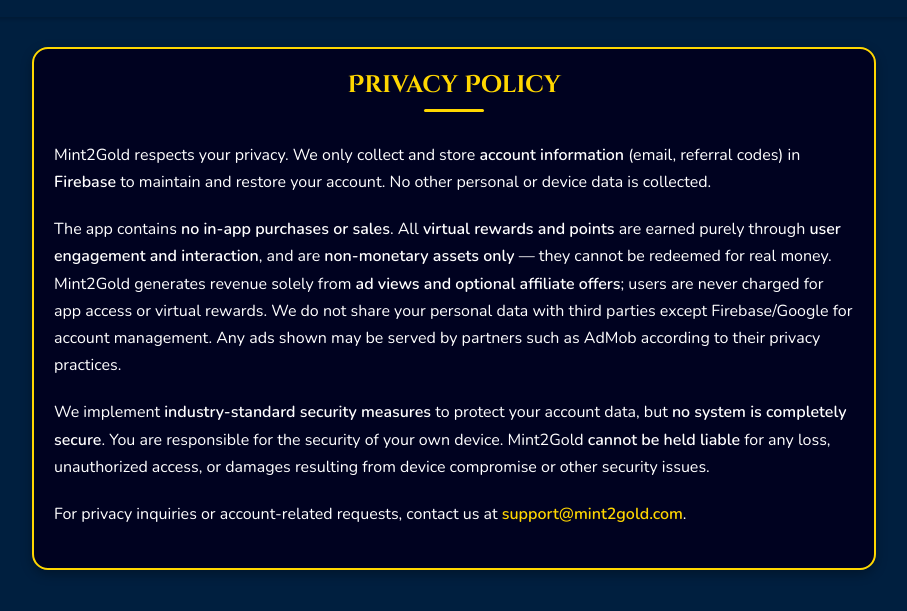
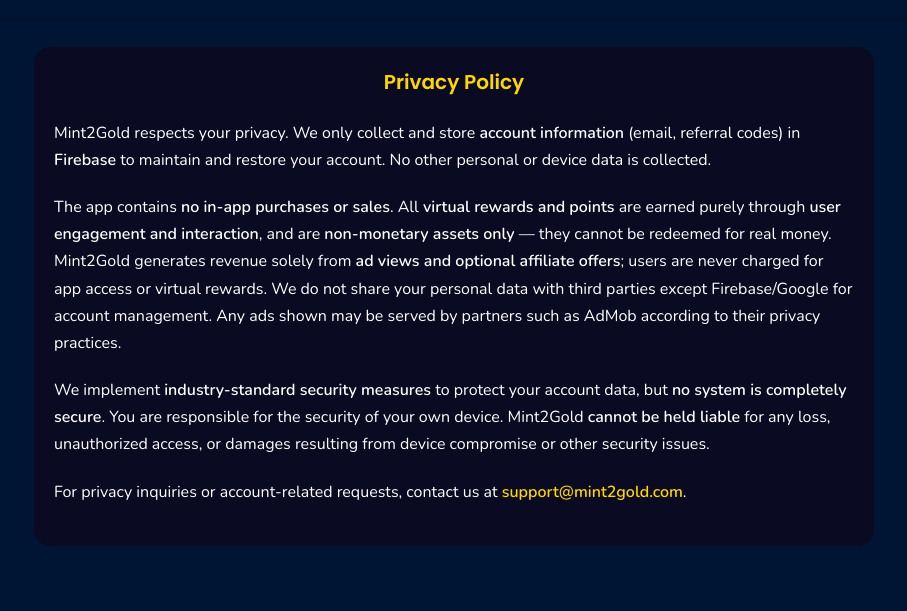
Before and after one commit to mint2gold/mint2gold.github.io, a plain HTML site: page privacy-policy.html in a window 1280 px wide. Shown: the part 83-694 px from the top of the page, without its empty margins (186-1093 px from the left). Drawn offline with nearby package versions, Linux system fonts and the light colour scheme.

Commit message:
Update privacy-policy.html

```diff
--- a/privacy-policy.html
+++ b/privacy-policy.html
@@ -6,27 +6,18 @@
 <title>Mint2Gold Privacy Policy</title>
 
 <!-- Google Fonts -->
-<link href="https://fonts.googleapis.com/css2?family=Cinzel+Decorative:wght@700&family=Dancing+Script&family=Nunito:wght@400;600&display=swap" rel="stylesheet">
+<link href="https://fonts.googleapis.com/css2?family=Cinzel+Decorative:wght@700&family=Dancing+Script&family=Nunito:wght@400;600&family=Poppins:wght@600&display=swap" rel="stylesheet">
 
 <style>
-    :root {
-        --deep-blue: #001F3F;
-        --gold-color: #FFD700;
-        --gold-opacity: rgba(255, 215, 0, 0.85);
-        --white-color: #FFFFFF;
-        --card-bg: rgba(0, 0, 31, 0.95);
-        --card-shadow: 0 4px 12px rgba(0,0,0,0.3);
-    }
-
     body {
         margin: 0;
         font-family: 'Nunito', sans-serif;
-        background-color: var(--deep-blue);
-        color: var(--white-color);
+        background-color: #001533; /* MVP body background */
+        color: #FFFFFF;
     }
 
     .header {
-        background-color: var(--deep-blue);
+        background-color: #001533;
         display: flex;
         align-items: center;
         justify-content: center;
@@ -40,14 +31,14 @@
         font-family: 'Cinzel Decorative', serif;
         font-weight: 700;
         font-size: 28px;
-        color: var(--gold-color);
+        color: #FFD700;
         margin: 0;
     }
     .brand-text .slogan {
         font-family: 'Dancing Script', cursive;
         font-size: 16px;
         font-style: italic;
-        color: var(--gold-opacity);
+        color: rgba(255, 215, 0, 0.85);
         text-shadow: 1px 1px 2px rgba(0,0,0,0.15);
         margin-top: 4px;
     }
@@ -56,39 +47,23 @@
         max-width: 800px;
         margin: 30px auto;
         padding: 20px;
-        background-color: var(--card-bg);
+        background-color: #0A0A23; /* MVP card background */
         border-radius: 16px;
-        box-shadow: var(--card-shadow);
-        border: 2px solid var(--gold-color);
-        animation: fadeIn 1s ease-in-out;
     }
 
     h2 {
-        color: var(--gold-color);
-        font-family: 'Cinzel Decorative', serif;
+        color: #FFD700;
+        font-family: 'Poppins', sans-serif;
+        font-weight: 600;
+        font-size: 20px; /* smaller than brand name */
         margin-top: 0;
         text-align: center;
-        position: relative;
-        padding-bottom: 10px;
-    }
-    h2::after {
-        content: '';
-        display: block;
-        width: 60px;
-        height: 3px;
-        background-color: var(--gold-color);
-        margin: 8px auto 0;
-        border-radius: 2px;
+        padding-bottom: 6px;
     }
 
     p { line-height: 1.7; margin-bottom: 20px; }
-    a { color: var(--gold-color); text-decoration: none; font-weight: 600; }
+    a { color: #FFD700; text-decoration: none; font-weight: 600; }
     a:hover { text-decoration: underline; }
-
-    @keyframes fadeIn {
-        from {opacity: 0; transform: translateY(20px);}
-        to {opacity: 1; transform: translateY(0);}
-    }
 
     @media (max-width: 500px) {
         .header img { height: 36px; margin-right: 8px; }
```
